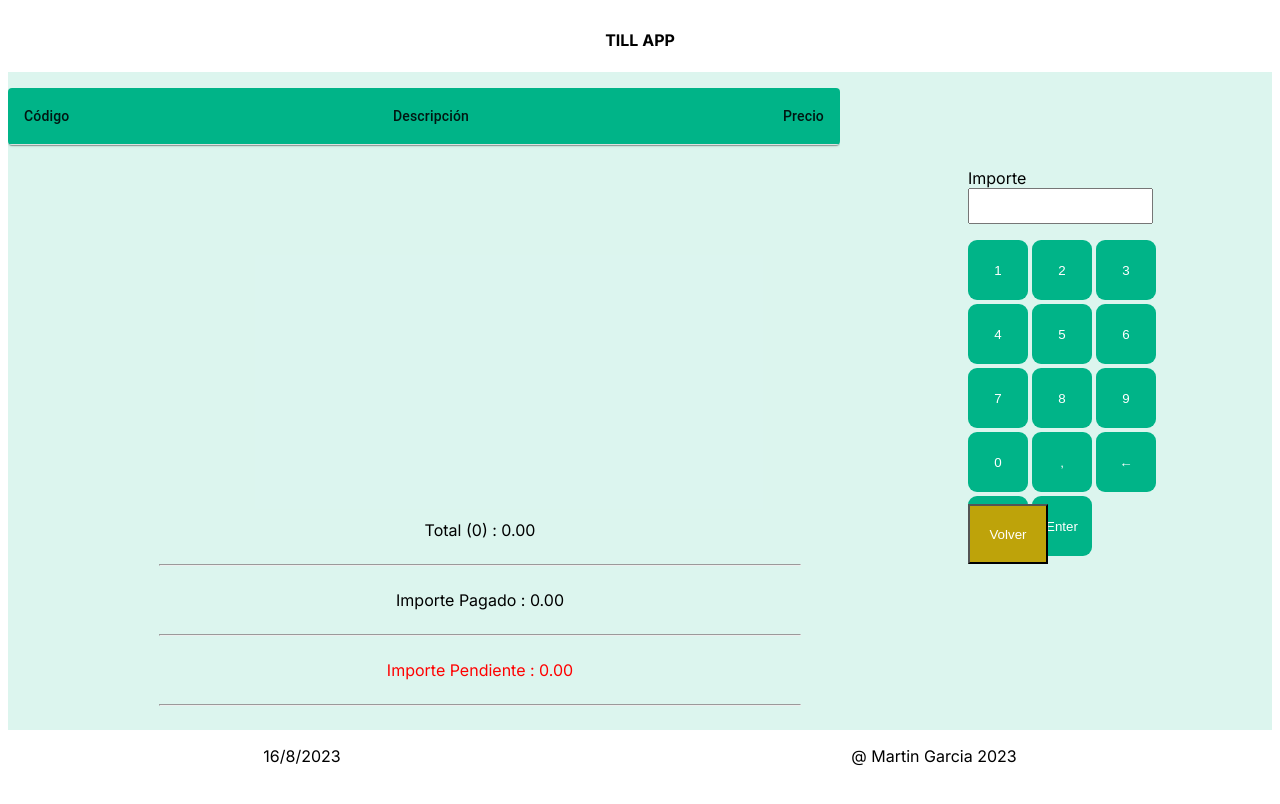
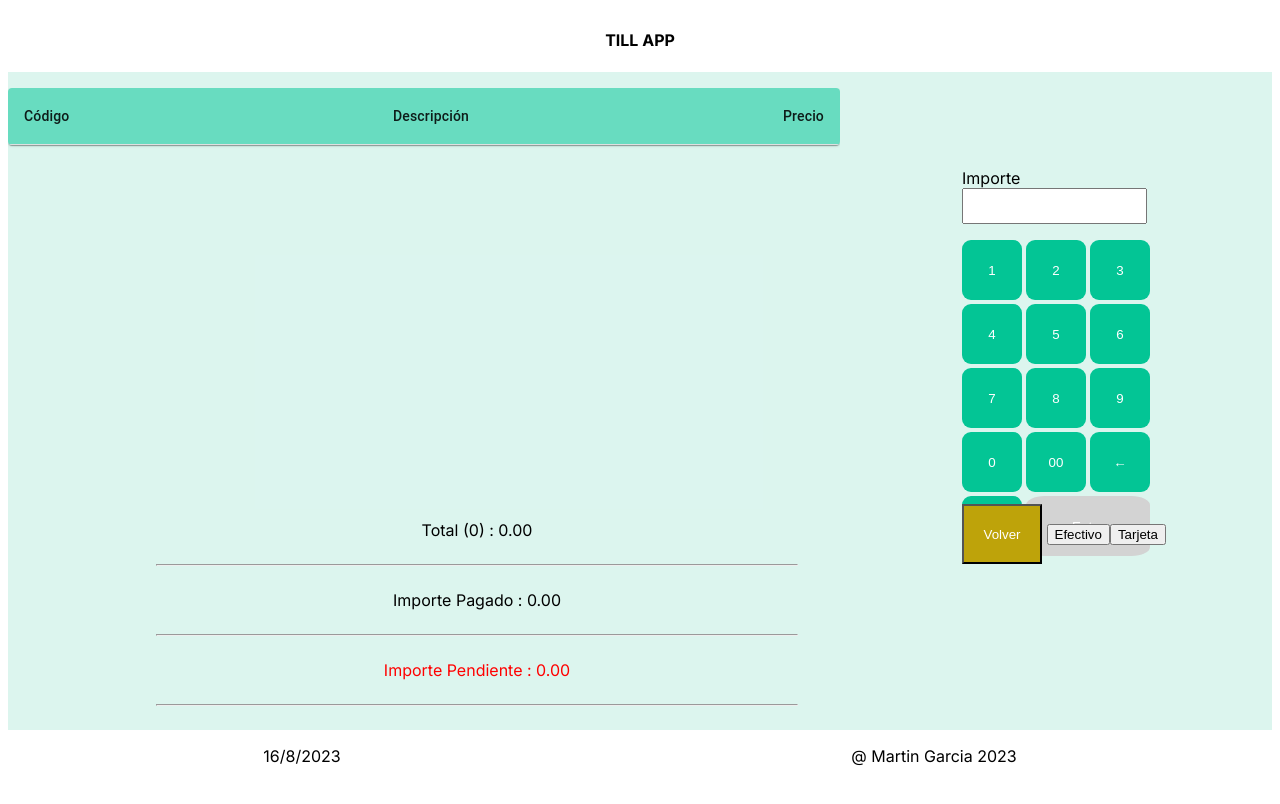
Before and after one commit to AgoladaMartin/Till-App, a Next.js app in the folder till-app/: page /payment in a window 1280 px wide. Shown: the top 804 px of the page. Built offline with nearby package versions, Linux system fonts and the light colour scheme.

Commit message:
creado modal de pago que se muestra en el componente total, y creados los botones de efectivo y tarjeta

```diff
--- a/till-app/app/components/Back.jsx
+++ /dev/null
@@ -1,11 +0,0 @@
-import React from 'react'
-import Link from 'next/link'
-
-
-const Back = () => {
-  return (
-    <Link id='back-link' href={'/'}  > <button id='back-button'>Volver</button> </Link>
-  )
-}
-
-export default Back
--- /dev/null
+++ b/till-app/app/components/BackButton.jsx
@@ -0,0 +1,19 @@
+import React from 'react'
+import Link from 'next/link'
+
+
+const Back = (props) => {
+  const {cash,setCash,card,setCard}=props
+  const selectPaymentMode = (mode) =>{
+    if (mode === 'cash') {setCash(true)}
+    else setCard(true)
+  }
+  return (<div>
+    <Link id='back-link' href={'/'}  > <button id='back-button'>Volver</button> </Link>
+    <button id='cash-button'onClick={()=> selectPaymentMode('cash')}>Efectivo</button>
+    <button id='card-button'>Tarjeta</button>
+  </div>
+  )
+}
+
+export default Back
--- a/till-app/app/components/Keyboard.jsx
+++ b/till-app/app/components/Keyboard.jsx
@@ -1,12 +1,16 @@
 'use client'
 import {React, useState} from 'react'
 import useStore from '../store/store';
+import './keyboard.css'
 
 
 
 const Keyboard = (props) => {
-  //Accedemos a payment por las props, en caso de ser true se muestra el teclado de pago
-  const {payment} = props
+  //Accedemos a las opciones a través de props
+  //Si payment es true se muestra el teclado de pago
+  const {payment, cash} = props
+  //Mientras no se escoja la opción cash (cash = false), el botón enter está deshabilitado
+  const disabled = payment && !cash ? true : false
   //Establecemos el label en función de la vista
   const label = payment ? 'Importe' : 'Intr. código 5 dígitos'
   //Accedemos a los estados que vamos a necesitar
@@ -78,28 +82,28 @@ const Keyboard = (props) => {
         </form>
         <div id='keyboard'>
           <div>
-            <button onClick={() => addNumber('1')}>1</button>
-            <button onClick={() => addNumber('2')}>2</button>
-            <button onClick={() => addNumber('3')}>3</button>
+            <button className='button'onClick={() => addNumber('1')}>1</button>
+            <button className='button' onClick={() => addNumber('2')}>2</button>
+            <button className='button' onClick={() => addNumber('3')}>3</button>
           </div>
           <div>
-            <button onClick={() => addNumber('4')}>4</button>
-            <button onClick={() => addNumber('5')}>5</button>
-            <button onClick={() => addNumber('6')}>6</button>
+            <button className='button' onClick={() => addNumber('4')}>4</button>
+            <button className='button' onClick={() => addNumber('5')}>5</button>
+            <button className='button' onClick={() => addNumber('6')}>6</button>
           </div>
           <div>
-            <button onClick={() => addNumber('7')}>7</button>
-            <button onClick={() => addNumber('8')}>8</button>
-            <button onClick={() => addNumber('9')}>9</button>
+            <button className='button' onClick={() => addNumber('7')}>7</button>
+            <button className='button' onClick={() => addNumber('8')}>8</button>
+            <button className='button' onClick={() => addNumber('9')}>9</button>
           </div>
           <div>
-            <button onClick={() => addNumber('0')}>0</button>
-            <button onClick={() => addNumber(',')}>,</button>
-            <button onClick={deleteNumber}>&#8592;</button>
+            <button className='button' onClick={() => addNumber('0')}>0</button>
+            <button className='button' onClick={() => addNumber('00')}>00</button>
+            <button className='button' onClick={deleteNumber}>&#8592;</button>
           </div>
           <div>
-          <button onClick={() => addNumber('00')}>00</button>
-          <button onClick={submit}>Enter</button>
+          <button className='button' onClick={() => addNumber(',')}>,</button>
+          <button className='button' disabled={disabled} id={disabled ? 'enter-button-disabled' : 'enter-button'} onClick={submit}>Enter</button>
           </div>
         </div>
 
--- /dev/null
+++ b/till-app/app/components/Modal.jsx
@@ -0,0 +1,62 @@
+
+import Box from '@mui/material/Box';
+import Button from '@mui/material/Button';
+import Modal from '@mui/material/Modal';
+import { React, useState } from 'react';
+import Link from 'next/link'
+
+
+
+
+const style = {
+  position: 'absolute',
+  top: '50%',
+  left: '50%',
+  transform: 'translate(-50%, -50%)',
+  width: 400,
+  bgcolor: 'background.paper',
+  border: '2px solid #000',
+  boxShadow: 24,
+  p: 4,
+};
+
+export default function BasicModal(props) {
+//Accedemos a la variable open para saber cuando mostrarlo
+  const {opened} = props
+
+//Creamos variable de cerrado
+  const [close, setClose]=useState()
+
+//En caso de que haya variable de apertura y no de cierre se muestra el modal
+  let open = opened && !close ? true : false
+
+
+
+//TO DO: Crear los diferentes contenidos para el modal
+//Accedemos a las propiedades que queremos mostrar en el modal
+const {productList, paidAmount, remainingAmount, amount} = props
+const cashPayment = <div id='total'>
+<p>Total ({productList.length}) : {amount}
+</p>
+  <hr style={{width:"200px"}}></hr>
+<p>Importe Pagado :  {paidAmount}</p>
+<hr style={{width:"200px"}}></hr>
+<p style={{color:"red"}}>{remainingAmount >= 0 ? 'Importe Pendiente :' : 'Importe a devolver :'} {remainingAmount}</p>
+<hr style={{width:"200px"}}></hr>
+</div>
+
+  return (
+    <div>
+      <Modal
+        open={open}
+        aria-labelledby="modal-modal-title"
+        aria-describedby="modal-modal-description"
+      >
+        <Box sx={style}>
+      {cashPayment}
+      <Link id='back-link' href={'/'} ><Button onClick={()=>setClose(true)}>Aceptar</Button></Link>
+        </Box>
+      </Modal>
+    </div>
+  );
+}
--- a/till-app/app/components/Total.jsx
+++ b/till-app/app/components/Total.jsx
@@ -1,24 +1,35 @@
-import { React, useEffect } from 'react';
+import { React, useEffect, useState } from 'react';
 import useStore from '../store/store';
+import BasicModal from './Modal';
+import './total.css'
+
 
 const Total = () => {
   //Accedemos a la lista de productos para poder sumar los totales
   const {productList} = useStore((state) => state);
+
+  //Accedemos al total pagado
   const {paidAmount} = useStore((state) => state);
 
+  //Creamos un estado para manejar el modal
+  const [open, setOpen] = useState(false)
 
-
+  //Creamos variables para almacenar el total, y lo que falta por pagar.
   let amount
   let remainingAmount
+  let opened
+  //Función que suma el total de los productos. Si no hay productos que sumar, retorna 0
   const totalAmount = (productList) => {
     if (productList) {
       amount = productList.reduce((acumulate, currentValue)=> acumulate + parseFloat(currentValue.price), 0).toFixed(2)
       remainingAmount = Number((amount-paidAmount)).toFixed(2)
-      return (amount,remainingAmount)
+      opened = remainingAmount >= 0 ? false : true
+      return (amount,remainingAmount, opened)
       }
     return amount = 0
   }
 
+  //Ejecutamos la función de sumado
   totalAmount(productList)
 
   return (
@@ -28,10 +39,10 @@ const Total = () => {
       <hr></hr>
     <p>Importe Pagado :  {paidAmount}</p>
     <hr></hr>
-    <p style={{color:"red"}}>Importe Pendiente : {remainingAmount}</p>
+    <p style={{color:"red"}}>{remainingAmount >= 0 ? 'Importe Pendiente :' : 'Importe a devolver :'} {remainingAmount}</p>
     <hr></hr>
+    <BasicModal opened={opened} productList={productList} amount={amount} paidAmount={paidAmount} remainingAmount={remainingAmount}></BasicModal>
     </div>
-
   )
 }
 
--- /dev/null
+++ b/till-app/app/components/keyboard.css
@@ -0,0 +1,39 @@
+.button{
+    height: 60px;
+    width: 60px;
+    background-color: rgb(3, 197, 149);
+    /* color: rgb(223, 229, 131); */
+    color: white;
+    border: none;
+    border-radius: 15%;
+  }
+  #keyboard > div > button:hover{
+    background-color: rgb(3, 145, 109);
+
+  }
+  #enter-button{
+    width: 124px;
+
+  }
+  #keyboard{
+    display: flex;
+    flex-direction: column;
+    gap: 0.25rem;
+  }
+  #keyboard > div {
+    display: flex;
+    gap: 0.25rem;
+  }
+  #input-keyboard{
+    display: flex;
+    flex-direction: column;
+    align-items: flex-start;
+    margin-top: 5rem;
+    width: 15vw;
+    height: 30vh;
+    gap: 1rem;
+  }
+
+  #input-keyboard > form > input {
+    height: 30px;
+  }
--- /dev/null
+++ b/till-app/app/components/total.css
@@ -0,0 +1,13 @@
+#total{
+    display: flex;
+    flex-direction: column;
+    align-items: center;
+  }
+  #total > hr{
+  width: 50vw;
+  }
+  #productList{
+    height: 50vh;
+    overflow: auto;
+    width: 65vw;
+  }
--- a/till-app/app/globals.css
+++ b/till-app/app/globals.css
@@ -1,38 +1,4 @@
-#keyboard > div > button{
-  height: 60px;
-  width: 60px;
-  background-color: rgb(0, 180, 136);
-  /* color: rgb(223, 229, 131); */
-  color: white;
-  border: none;
-  border-radius: 15%;
-}
-#keyboard > div > button:hover{
-  background-color: rgb(3, 145, 109);
 
-}
-#keyboard{
-  display: flex;
-  flex-direction: column;
-  gap: 0.25rem;
-}
-#keyboard > div {
-  display: flex;
-  gap: 0.25rem;
-}
-#input-keyboard{
-  display: flex;
-  flex-direction: column;
-  align-items: flex-start;
-  margin-top: 5rem;
-  width: 15vw;
-  height: 30vh;
-  gap: 1rem;
-}
-
-#input-keyboard > form > input {
-  height: 30px;
-}
 #main{
   display: grid;
   flex-direction: column;
@@ -44,19 +10,7 @@
   "productList input-keyboard"
   "total pay-button";
 }
-#total{
-  display: flex;
-  flex-direction: column;
-  align-items: center;
-}
-#total > hr{
-width: 50vw;
-}
-#productList{
-  height: 50vh;
-  overflow: auto;
-  width: 65vw;
-}
+
 
 #pay-button{
   width: 80px;
@@ -127,7 +81,5 @@ width: 50vw;
 background-color: rgba(236, 235, 235, 0.644);
 }
 #table-head{
-  background-color: rgb(0, 180, 136);
-
-
-  }
+  background-color: rgba(3, 197, 149, 0.596);
+}
--- a/till-app/app/page.js
+++ b/till-app/app/page.js
@@ -12,7 +12,7 @@ export default function Home() {
   return (
     <div id='main'>
       <Products  ></Products>
-      <Keyboard payment={false} ></Keyboard>
+      <Keyboard ></Keyboard>
       <Total ></Total>
       <PayButton  ></PayButton>
     </div>
--- a/till-app/app/payment/page.jsx
+++ b/till-app/app/payment/page.jsx
@@ -1,19 +1,21 @@
 'use client'
-import React from 'react'
+import React, { useState } from 'react'
 import Products from '../components/Products'
 import Keyboard from '../components/Keyboard'
 import Total from '../components/Total'
-import Back from '../components/Back'
+import Back from '../components/BackButton'
 import './payment.css'
 
 
 const Payment = () => {
+  const [cash, setCash] = useState()
+  const [card, setCard] = useState()
   return (
     <div id='payment'>
       <Products></Products>
-      <Keyboard payment= {true}></Keyboard>
+      <Keyboard payment={true} cash={cash}></Keyboard>
       <Total></Total>
-      <Back></Back>
+      <Back cash={cash} setCash={setCash} card={card} setCard={setCard} ></Back>
     </div>
   )
 }
--- a/till-app/app/payment/payment.css
+++ b/till-app/app/payment/payment.css
@@ -1,5 +1,12 @@
 #payment{
     padding-top: 1rem;
     padding-bottom: 1rem;
-     background-color: rgba(0, 180, 135, 0.137);
+    background-color: rgba(0, 180, 135, 0.137);
 }
+#enter-button-disabled:disabled{
+    width: 124px;
+    background-color: lightgrey;
+  }
+  #keyboard > div > #enter-button-disabled:hover{
+    background-color: lightgrey;
+  }
```
